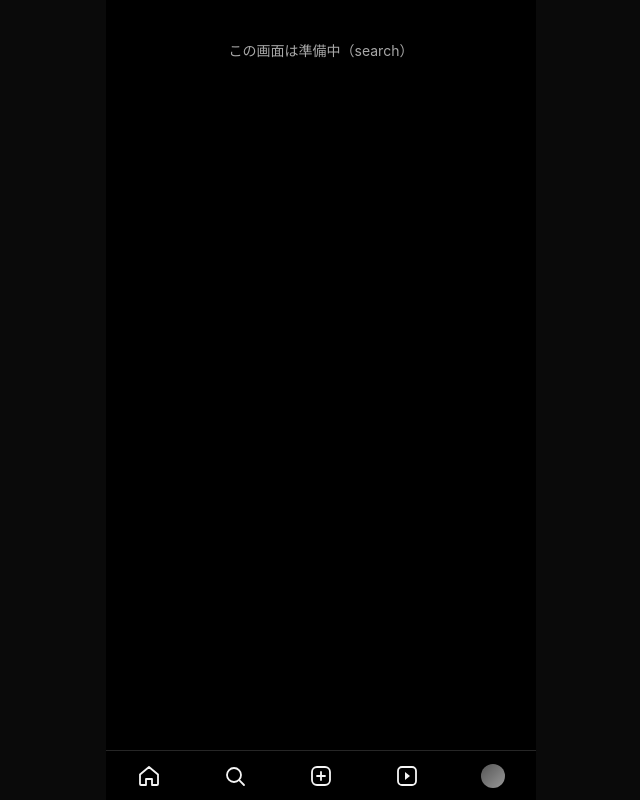
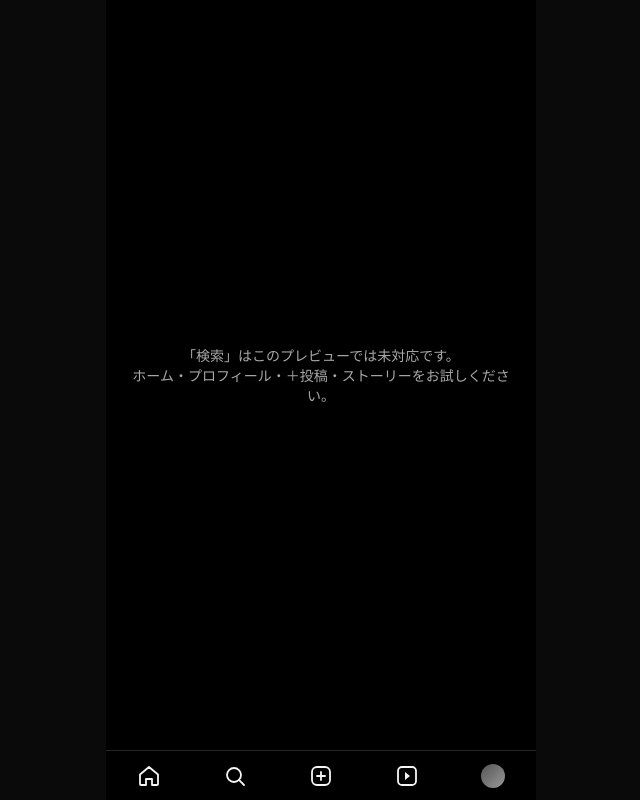
Before and after one commit to 7nagiiiiiii7-commits/instagram-local, a React (Vite) app: page / in a window 1280 px wide. Both pictures are taken after a click on the button 554 px from the left and 775 px from the top of the page. Shown: the whole page, without its empty margins (319-959 px from the left). Built offline with nearby package versions, Linux system fonts and the light colour scheme.

Commit message:
chore: tidy placeholder tabs and finalize preview app

```diff
--- a/src/App.jsx
+++ b/src/App.jsx
@@ -16,7 +16,11 @@ export default function App() {
           <>
             {tab === 'home' && <FeedScreen />}
             {tab === 'profile' && <ProfileScreen />}
-            {tab !== 'home' && tab !== 'profile' && <div className="empty">この画面は準備中（{tab}）</div>}
+            {tab !== 'home' && tab !== 'profile' && (
+              <div className="placeholder-tab">
+                <div className="empty">「{tab === 'search' ? '検索' : 'リール'}」はこのプレビューでは未対応です。<br/>ホーム・プロフィール・＋投稿・ストーリーをお試しください。</div>
+              </div>
+            )}
           </>
         )}
       </div>
--- a/src/styles/app.css
+++ b/src/styles/app.css
@@ -130,3 +130,5 @@
 .story-tap.right { right: 0; }
 .story-bottom { margin-top: auto; display: flex; align-items: center; gap: 12px; padding: 14px 12px; position: relative; z-index: 2; }
 .story-reply { flex: 1; background: transparent; border: 1px solid rgba(255,255,255,.5); border-radius: 22px; color: #fff; padding: 10px 14px; }
+
+.placeholder-tab { display: grid; place-items: center; height: 100%; }
```
